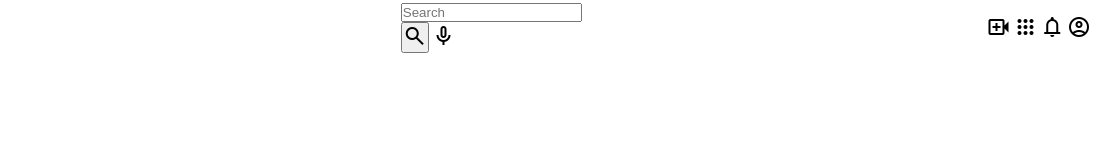
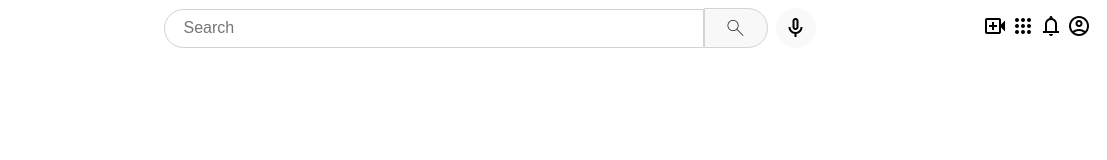
Before and after one commit to Marwannnnnntarek/youtube-clone, a plain HTML site: page index.html in a window 1280 px wide. Shown: the full height of the page, 173-1280 px from the left. Drawn offline with nearby package versions, Linux system fonts and the light colour scheme.

Commit message:
styled header mid section.

```diff
--- a/index.html
+++ b/index.html
@@ -5,6 +5,7 @@
     <meta charset="UTF-8">
     <meta name="viewport" content="width=device-width, initial-scale=1.0">
     <link rel="stylesheet" href="style.css">
+    <link href="https://fonts.googleapis.com/css2?family=Roboto&display=swap" rel="stylesheet">
     <link href="https://fonts.googleapis.com/css2?family=Material+Symbols+Outlined" rel="stylesheet" />
     <title>YouTube</title>
 </head>
@@ -20,9 +21,9 @@
                 <input type="text" placeholder="Search">
             </form>
             <button>
-                <span class="material-symbols-outlined">search</span>
+                <span class="material-symbols-outlined search">search</span>
             </button>
-            <span class="material-symbols-outlined">mic</span>
+            <span class="material-symbols-outlined mic">mic</span>
         </div>
         <div class="right-section">
             <span class="material-symbols-outlined">video_call</span>
--- a/style.css
+++ b/style.css
@@ -4,10 +4,11 @@
     box-sizing: border-box;
 }
 
-html {
-    font: 10px Arial, sans-serif;
+body {
+    font-family: 'Roboto', sans-serif;
 }
 
+/* Header */
 header {
     display: flex;
     justify-content: space-between;
@@ -16,14 +17,65 @@ header {
     padding: 0px 16px;
 }
 
+/* Left Section */
 .left-section {
     display: flex;
     align-items: center;
     cursor: pointer;
-
 }
 
 .left-section img {
     width: 129px;
     padding-left: 16px;
 }
+
+/* Mid Section */
+.mid-section {
+    display: flex;
+    align-items: center;
+}
+
+.mid-section form {
+    display: flex;
+    width: 540px;
+    height: 39px;
+}
+
+.mid-section input {
+    width: 100%;
+    border-radius: 20px 0 0 20px;
+    border: 1px solid #D3D3D3;
+    padding-left: 19px;
+    font-weight: normal;
+    font-size: 16px;
+}
+
+.mid-section button {
+    display: flex;
+    width: 64px;
+    height: 40px;
+    justify-content: center;
+    align-items: center;
+    border-radius: 0 20px 20px 0;
+    border: 1px solid #D3D3D3;
+    background-color: #F8F8F8;
+}
+
+.material-symbols-outlined.search {
+    color: #0F0F0F;
+    font-variation-settings:
+        'wght' 100;
+    cursor: pointer;
+}
+
+.material-symbols-outlined.mic {
+    display: flex;
+    align-items: center;
+    justify-content: center;
+    width: 40px;
+    height: 40px;
+    border-radius: 50%;
+    background-color: #F9F9F9;
+    margin-left: 8px;
+    cursor: pointer;
+}
```
